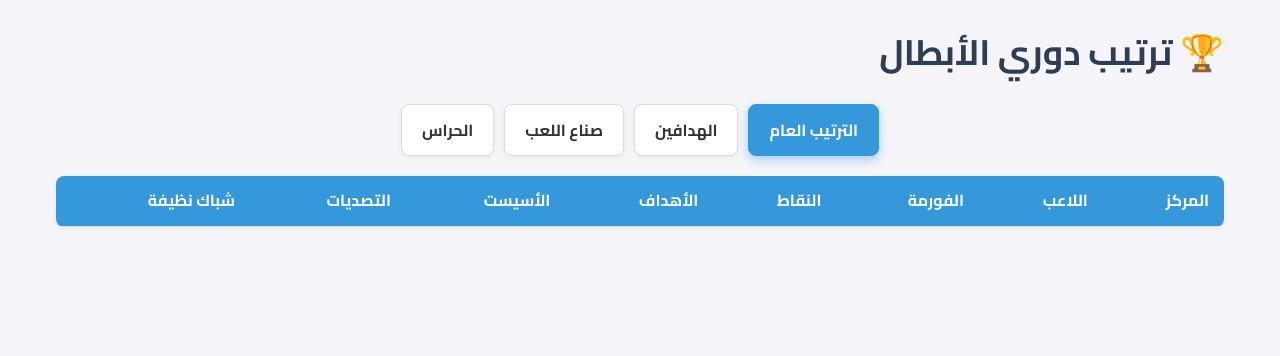
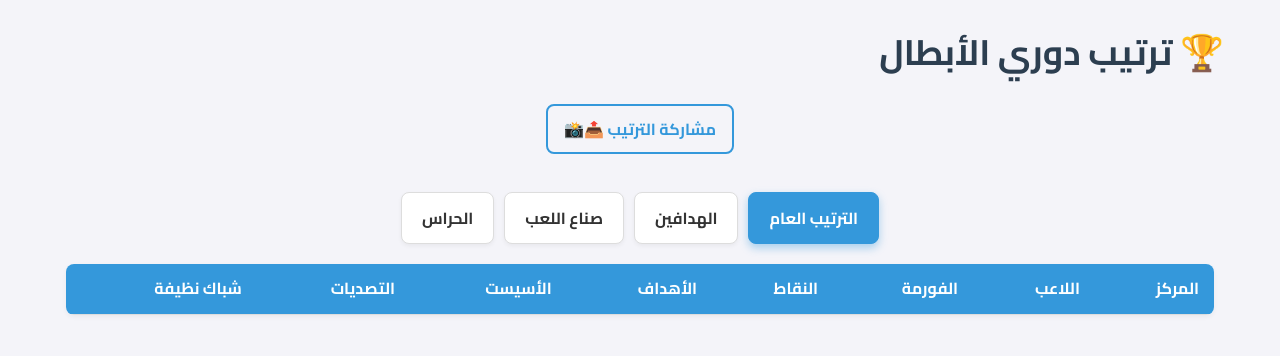
Before and after one commit to 3bkader-gpt/fantasy-5aside, a FastAPI app: template app/templates/leaderboard.html in a window 1280 px wide. Shown: the part 100-456 px from the top of the page. Run offline with FastAPI, Linux system fonts and the light colour scheme; the template is opened without the code that fills it, so the values that code supplies are empty.

Commit message:
feat(ui,sharing): implement html2canvas screenshot sharing for leaderboard and match cards

```diff
--- a/app/static/css/style.css
+++ b/app/static/css/style.css
@@ -334,6 +334,32 @@ button.btn-danger {
     background-color: var(--negative-color);
 }
 
+/* Share Button */
+.btn-share {
+    background-color: transparent;
+    color: var(--accent-color);
+    border: 2px solid var(--accent-color);
+    border-radius: 8px;
+    padding: 8px 16px;
+    font-size: 1rem;
+    font-weight: bold;
+    cursor: pointer;
+    transition: all 0.2s ease;
+    display: inline-flex;
+    align-items: center;
+    gap: 8px;
+}
+
+.btn-share:hover {
+    background-color: var(--accent-color);
+    color: white;
+}
+
+.btn-sm {
+    padding: 4px 10px;
+    font-size: 0.85rem;
+}
+
 /* Cards & Sections */
 .card {
     background: var(--card-bg);
--- a/app/templates/base.html
+++ b/app/templates/base.html
@@ -74,6 +74,9 @@
             });
         });
     </script>
+
+    <!-- html2canvas for Screenshot Sharing -->
+    <script src="https://cdnjs.cloudflare.com/ajax/libs/html2canvas/1.4.1/html2canvas.min.js"></script>
 </body>
 
 </html>
--- a/app/templates/leaderboard.html
+++ b/app/templates/leaderboard.html
@@ -3,6 +3,11 @@
 {% block content %}
 <h1>🏆 ترتيب دوري الأبطال</h1>
 
+<div style="text-align: center; margin-bottom: 20px;">
+    <button id="share-leaderboard" class="btn btn-share">مشاركة الترتيب 📤📸</button>
+</div>
+
+<div id="capture-area" style="padding: 10px; border-radius: 8px;">
     <!-- Leaderboard Category Tabs -->
     <div class="tabs-container"
         style="display: flex; justify-content: center; gap: 10px; margin-bottom: 20px; flex-wrap: wrap;">
@@ -50,6 +55,7 @@
             </tbody>
         </table>
     </div>
+</div> <!-- End capture-area -->
 
 <script>
     document.addEventListener("DOMContentLoaded", function () {
```
Also changed, not shown: app/templates/matches.html (+52 -1 lines). Lines whose indentation alone changed are shown as unchanged.
